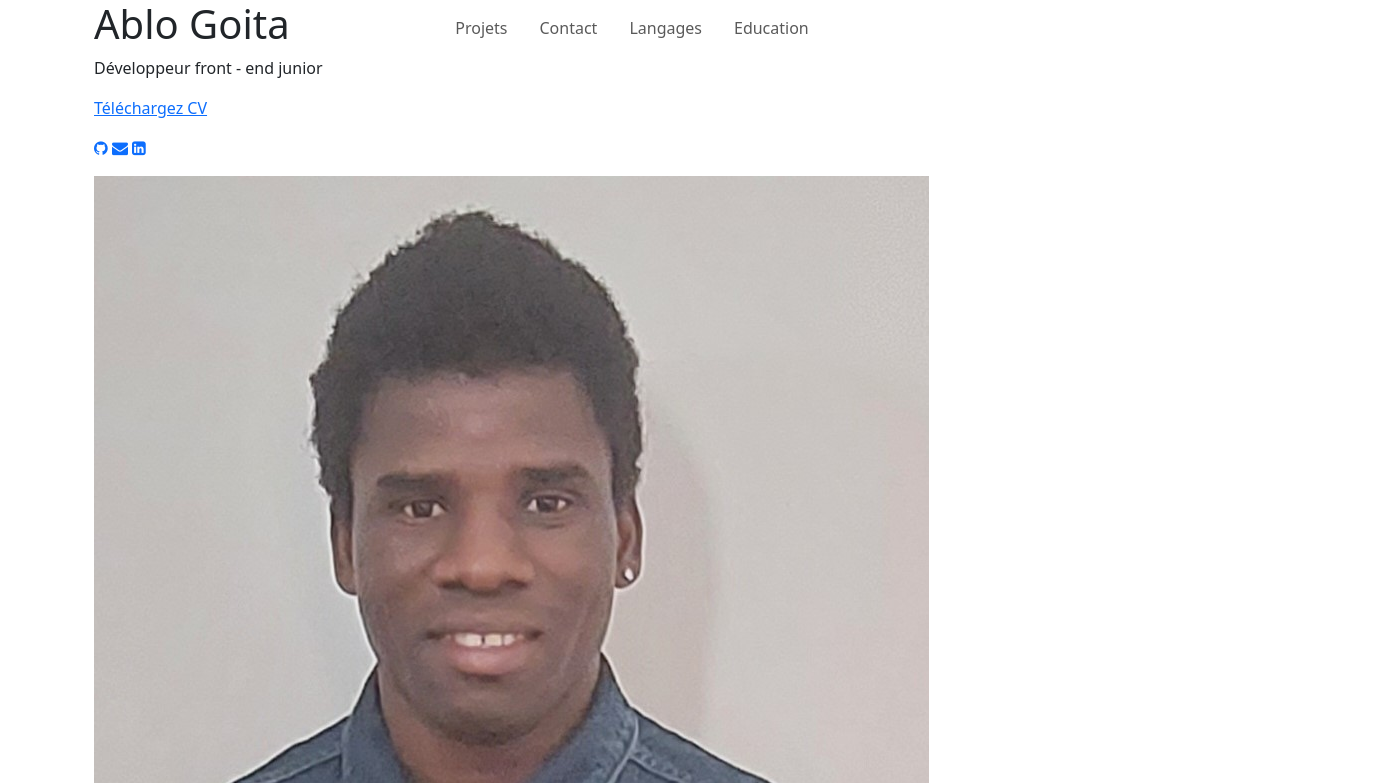
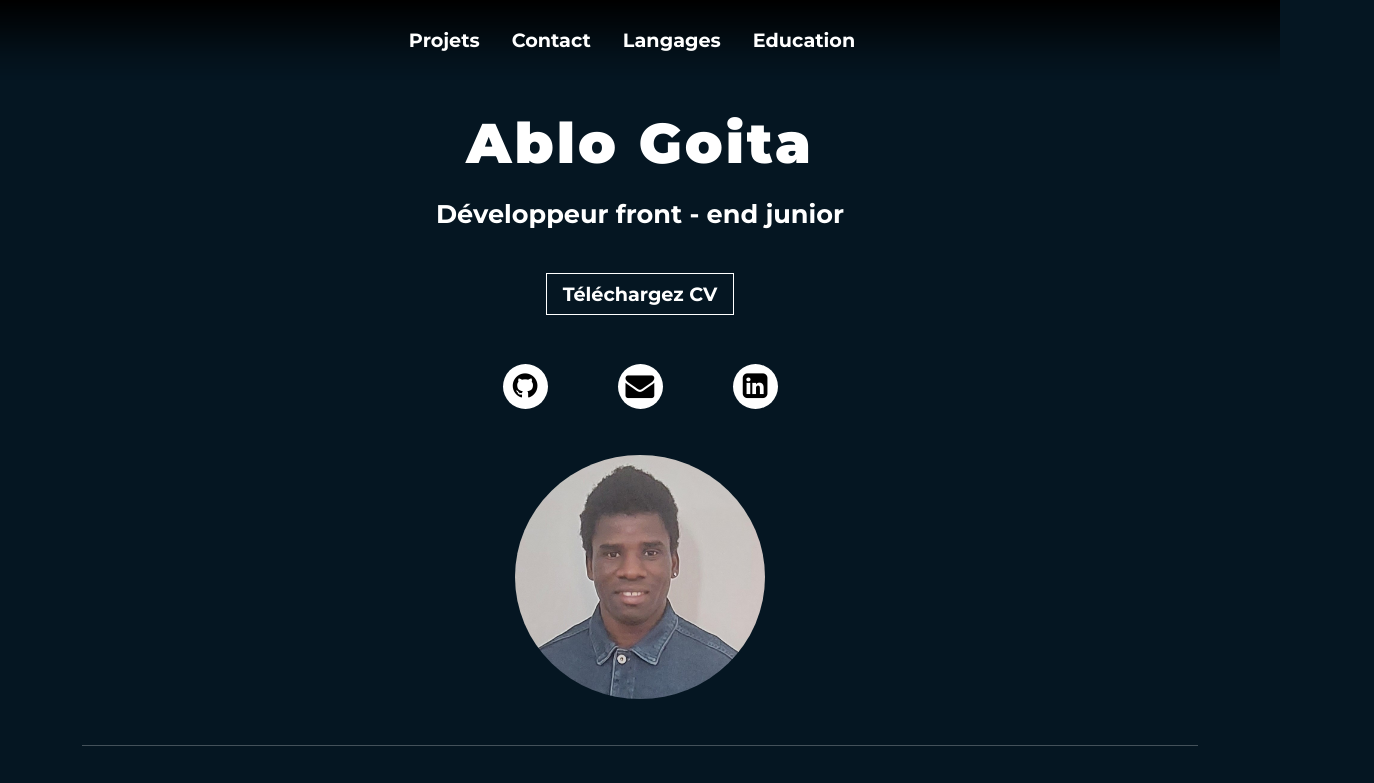
Before and after one commit to Oscarabg/TechTalentTerritory.com, a plain HTML site: page index.html in a window 1280 px wide. Shown: the top 783 px of the page, 1374 px wide, since content can reach past the window. Drawn offline with nearby package versions, Linux system fonts and the light colour scheme; the site is published under a folder, as on GitHub Pages, so addresses that start at the root find nothing.

Commit message:
modification de css

```diff
--- a/assets/css/style.css
+++ b/assets/css/style.css
@@ -128,10 +128,11 @@ body{
    height: 45px;
    border-radius: 50%;
    text-align: center;
-   padding-top: 3px;
+   padding-top: 1.5px;
    font-size: 1.7rem;
    transition: transform 1s;
 }
+
 
 .fontseze-link{
    font-size: 1.8rem;
--- a/index.html
+++ b/index.html
@@ -6,7 +6,7 @@
    <meta name="viewport" content="width=device-width, initial-scale=1.0">
    <link rel="stylesheet" href="https://cdnjs.cloudflare.com/ajax/libs/font-awesome/4.7.0/css/font-awesome.min.css">
    <link href="https://cdn.jsdelivr.net/npm/bootstrap@5.3.3/dist/css/bootstrap.min.css" rel="stylesheet" integrity="sha384-QWTKZyjpPEjISv5WaRU9OFeRpok6YctnYmDr5pNlyT2bRjXh0JMhjY6hW+ALEwIH" crossorigin="anonymous">
-   <link rel="stylesheet" href="/assets/css/style.css">
+   <link rel="stylesheet" href="./assets/css/style.css">
 </head>
 <body>
    <script src="https://cdn.jsdelivr.net/npm/bootstrap@5.3.3/dist/js/bootstrap.bundle.min.js" integrity="sha384-YvpcrYf0tY3lHB60NNkmXc5s9fDVZLESaAA55NDzOxhy9GkcIdslK1eN7N6jIeHz" crossorigin="anonymous"></script>
@@ -37,13 +37,11 @@
             <h1 class="txt-h1-col">Ablo Goita</h1>
             <p class="txt-p-col">Développeur front - end junior</p>
             <figure class="figure-cv">
-               <a class="link-cv" href="/assets/img/Develoepper_Goita.pdf" download="">Téléchargez CV</a>
+               <a class="link-cv" href="./assets/img/Develoepper_Goita.pdf" download="">Téléchargez CV</a>
             </figure>
 
             <figure class="figure-reseau-link">
                <a class="reseau-item-link" href="https://github.com/Oscarabg"><i class="fa fa-github fontseze-link" aria-hidden="true"></i></a>
-               <!-- <a class="reseau-item-link" href="https://github.com/Oscarabg/webcommerce"><i class="fa fa-github fontseze-link" aria-hidden="true"></i></a> -->
-
                <a class="reseau-item-link" href="mailto:ablo.goita2002@gmail.com"><i class="fa fa-envelope fontseze-link"aria-hidden="true"></i></a>
                <a class="reseau-item-link" href="https://www.linkedin.com/in/ablo-goita-767b49258/"><i class="fa fa-linkedin-square fontseze-link" aria-hidden="true"></i></a>
             </figure>
```
